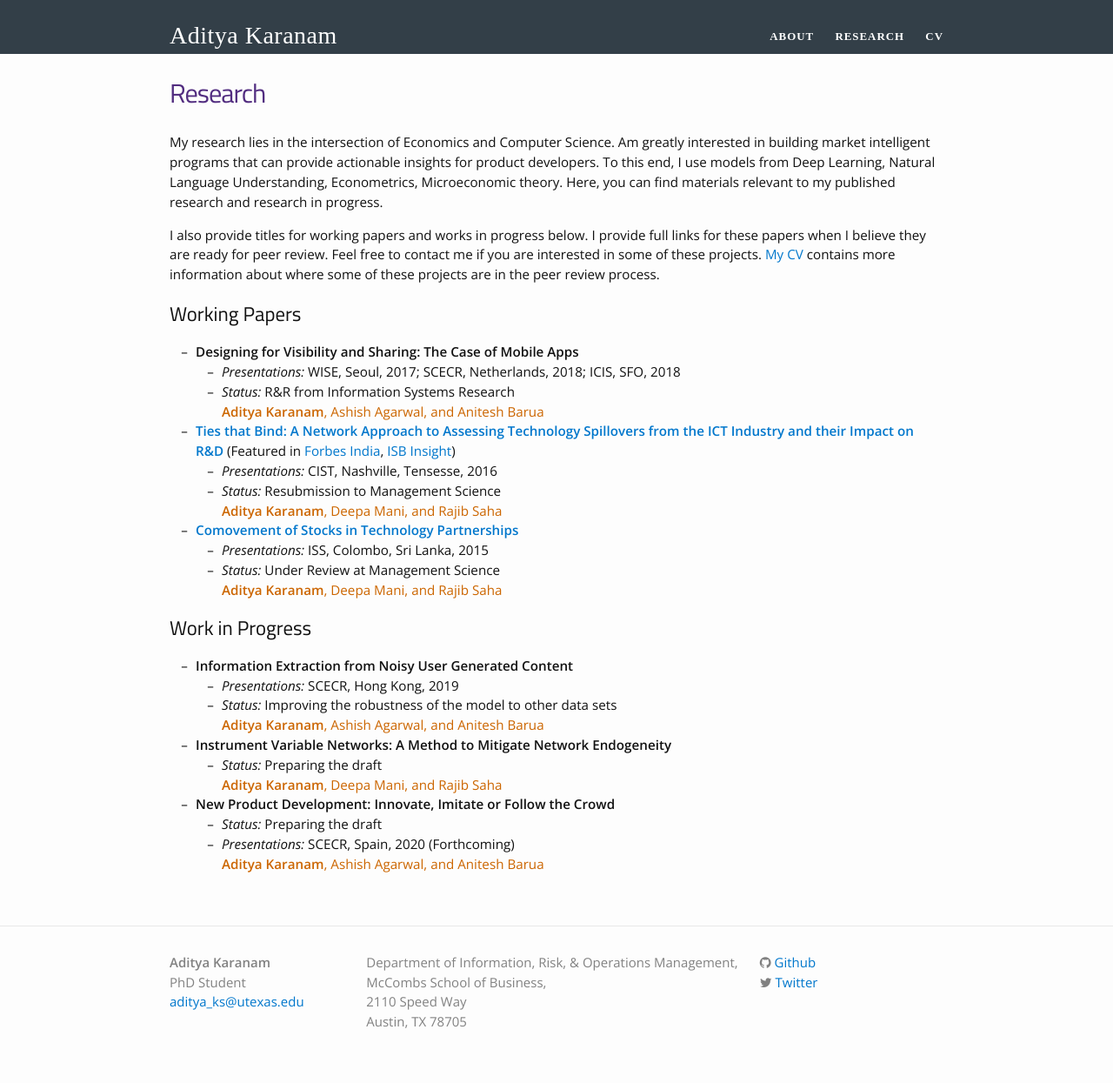
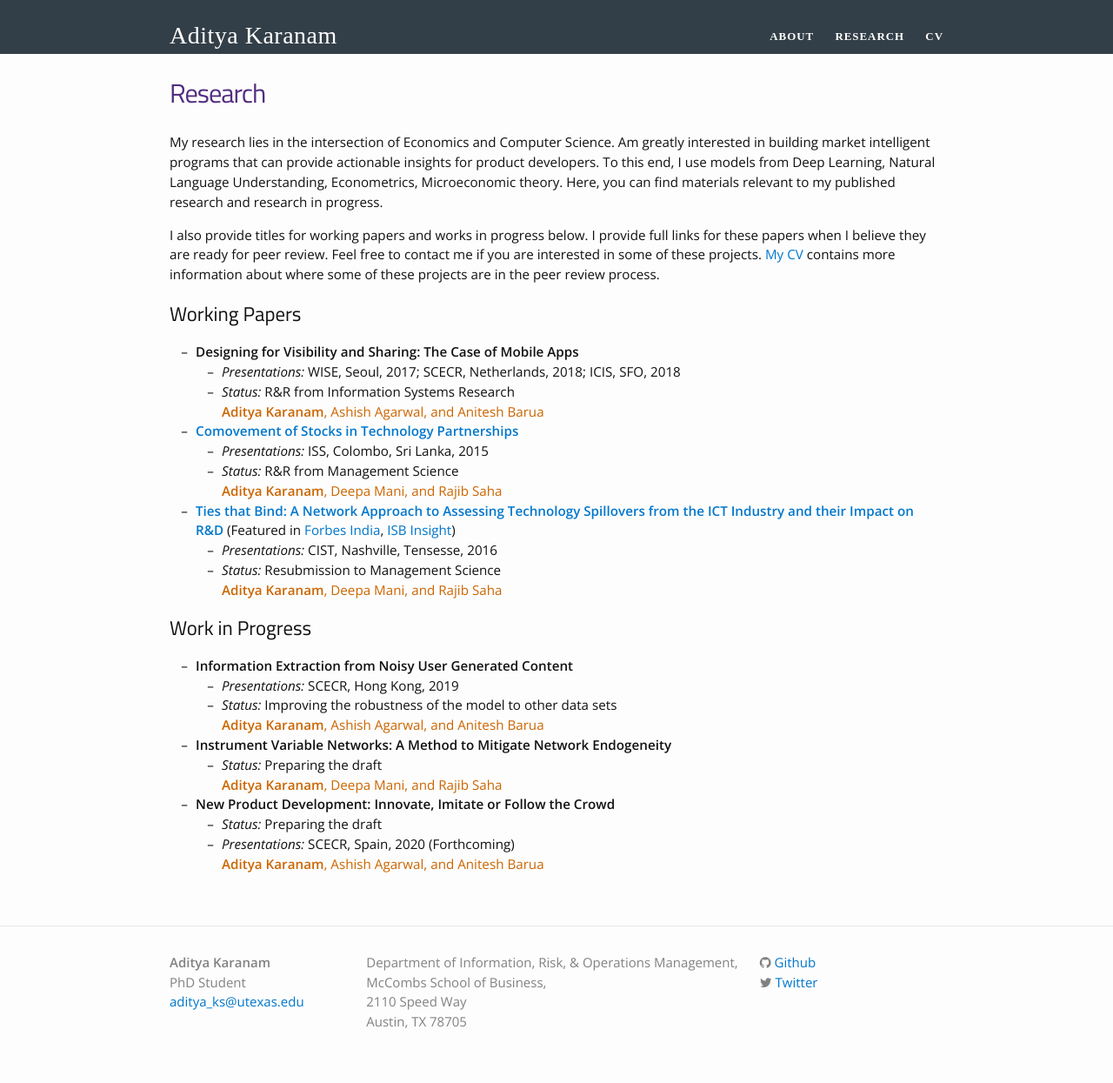
Before and after one commit to askaranam/askaranam.github.io, a Jekyll site: the page built from research.md, in a window 1280 px wide. Shown: the whole page at 87% size. Built offline with Jekyll 4.4.1, drawn with Linux system fonts in a browser that asks for light colours; nearby versions of some CDN libraries; some web fonts are replaced.

Commit message:
Update research.md

```diff
--- a/research.md
+++ b/research.md
@@ -19,18 +19,17 @@ I also provide titles for working papers and works in progress below. I provide
 * **Designing for Visibility and Sharing: The Case of Mobile Apps**
     * *Presentations:*  WISE, Seoul, 2017; SCECR, Netherlands, 2018; ICIS, SFO, 2018
     * *Status:* R&R from Information Systems Research <br/>
-    <span style="color: rgb(204,102,0)"><b>Aditya Karanam</b>, Ashish Agarwal, and Anitesh Barua</span>
+    <span style="color: rgb(204,102,0)"><b>Aditya Karanam</b>, Ashish Agarwal, and Anitesh Barua</span> <br/>
 
+* **[Comovement of Stocks in Technology Partnerships](https://papers.ssrn.com/sol3/papers.cfm?abstract_id=3534561)**
+    * *Presentations:*  ISS, Colombo, Sri Lanka, 2015
+    * *Status:* R&R from Management Science <br/>
+    <span style="color: rgb(204,102,0)"><b>Aditya Karanam</b>, Deepa Mani, and Rajib Saha</span>
 
 * **[Ties that Bind: A Network Approach to Assessing Technology Spillovers from the ICT Industry and their Impact on R&D](https://papers.ssrn.com/sol3/papers.cfm?abstract_id=3436764)** (Featured in [Forbes India](http://www.forbesindia.com/article/isbinsight/more-bang-for-your-digital-spend-technology-and-rd/49951/1), [ISB Insight](http://isbinsight.isb.edu/the-digital-transformation-of-rd/)) <br/>
     * *Presentations:*  CIST, Nashville, Tensesse, 2016
     * *Status:* Resubmission to Management Science <br/>
     <span style="color: rgb(204,102,0)"><b>Aditya Karanam</b>, Deepa Mani, and Rajib Saha</span> <br/>
-
-* **[Comovement of Stocks in Technology Partnerships](https://papers.ssrn.com/sol3/papers.cfm?abstract_id=3534561)**
-    * *Presentations:*  ISS, Colombo, Sri Lanka, 2015
-    * *Status:* Under Review at Management Science <br/>
-    <span style="color: rgb(204,102,0)"><b>Aditya Karanam</b>, Deepa Mani, and Rajib Saha</span>
 
 
 ## Work in Progress
```
